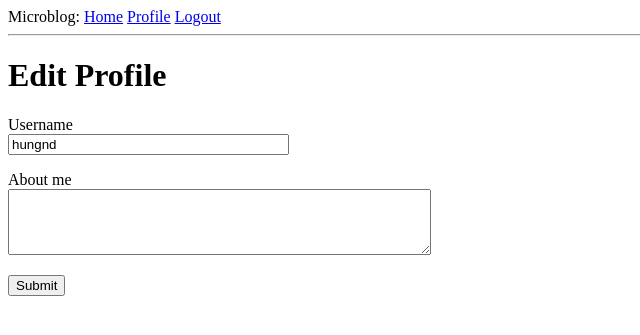
After one commit to 4robed/microblog, a Flask app: page /edit_profile in a window 1280 px wide. The commit adds this page. Shown: the top 335 px of the page, without its empty margins (0-640 px from the left). Run offline with Flask 2, Linux system fonts and the light colour scheme; a user stored in the database is signed in; data comes from the database, SQL or seed files in the repository.

Commit message:
chapter6#profile_and_avatar

```diff
--- a/app/forms.py
+++ b/app/forms.py
@@ -1,6 +1,6 @@
 from flask_wtf import FlaskForm
-from wtforms import StringField, PasswordField, BooleanField, SubmitField
-from wtforms.validators import DataRequired, ValidationError, Email, EqualTo
+from wtforms import StringField, PasswordField, BooleanField, SubmitField, TextAreaField
+from wtforms.validators import DataRequired, ValidationError, Email, EqualTo, Length
 from app.models import User
 
 
@@ -28,3 +28,9 @@ class RegistrationForm(FlaskForm):
         user = User.query.filter_by(email=email.data).first()
         if user is not None:
             raise ValidationError('Please use a different email address.')
+
+
+class EditProfileForm(FlaskForm):
+    username = StringField('Username', validators=[DataRequired()])
+    about_me = TextAreaField('About me', validators=[Length(min=0, max=140)])
+    submit = SubmitField('Submit')
--- a/app/routes.py
+++ b/app/routes.py
@@ -2,8 +2,9 @@ from flask_login import current_user, login_user, logout_user, login_required
 from werkzeug.urls import url_parse
 from flask import render_template, flash, redirect, url_for, request
 from app.models import User, Post
-from app.forms import LoginForm, RegistrationForm
+from app.forms import LoginForm, RegistrationForm, EditProfileForm
 from app import app, db
+from datetime import datetime
 
 
 @app.route('/')
@@ -62,3 +63,37 @@ def register():
         flash('Congratulations, you are now a registered user!')
         return redirect(url_for('login'))
     return render_template('register.html', title='Register', form=form)
+
+
+@app.route('/user/<username>')
+@login_required
+def user(username):
+    user = User.query.filter_by(username=username).first_or_404()
+    posts = [
+        {'author': user, 'body': 'Test post #1'},
+        {'author': user, 'body': 'Test post #2'}
+    ]
+    return render_template('user.html', user=user, posts=posts)
+
+
+@app.before_request
+def before_request():
+    if current_user.is_authenticated:
+        current_user.last_seen = datetime.utcnow()
+        db.session.commit()
+
+
+@app.route('/edit_profile', methods=['GET', 'POST'])
+@login_required
+def edit_profile():
+    form = EditProfileForm()
+    if form.validate_on_submit():
+        current_user.username = form.username.data
+        current_user.about_me = form.about_me.data
+        db.session.commit()
+        flash('Your changes have been saved.')
+        return redirect(url_for('edit_profile'))
+    elif request.method == 'GET':
+        form.username.data = current_user.username
+        form.about_me.data = current_user.about_me
+    return render_template('edit_profile.html', title='Edit Profile', form=form)
--- /dev/null
+++ b/app/templates/_post.html
@@ -0,0 +1,6 @@
+    <table>
+        <tr valign="top">
+            <td><img src="{{ post.author.avatar(36) }}"></td>
+            <td>{{ post.author.username }} says:<br>{{ post.body }}</td>
+        </tr>
+    </table>
--- a/app/templates/base.html
+++ b/app/templates/base.html
@@ -13,6 +13,7 @@
 		    {% if current_user.is_anonymous %}
 		    <a href="{{ url_for('login')}}">Login</a>
 		    {% else %}
+		    <a href="{{ url_for('user', username=current_user.username)}}">Profile</a>
 		    <a href="{{ url_for('logout')}}">Logout</a>
 		    {% endif %}
 
--- /dev/null
+++ b/app/templates/edit_profile.html
@@ -0,0 +1,23 @@
+{% extends "base.html" %}
+
+{% block content %}
+    <h1>Edit Profile</h1>
+    <form action="" method="post">
+        {{ form.hidden_tag() }}
+        <p>
+            {{ form.username.label }}<br>
+            {{ form.username(size=32) }}<br>
+            {% for error in form.username.errors %}
+            <span style="color: red;">[{{ error }}]</span>
+            {% endfor %}
+        </p>
+        <p>
+            {{ form.about_me.label }}<br>
+            {{ form.about_me(cols=50, rows=4) }}<br>
+            {% for error in form.about_me.errors %}
+            <span style="color: red;">[{{ error }}]</span>
+            {% endfor %}
+        </p>
+        <p>{{ form.submit() }}</p>
+    </form>
+{% endblock %}
```
Also changed, not shown: app/models.py (+8 -1 lines), app/templates/user.html (added, +21 -0 lines).
